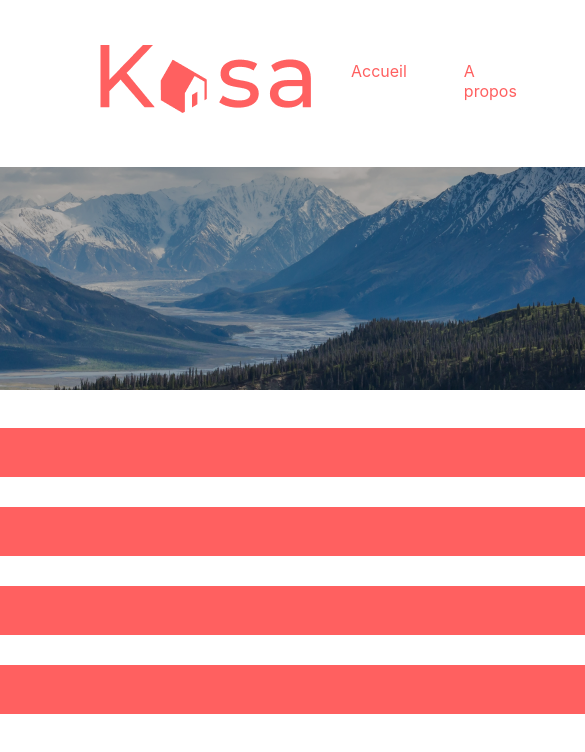
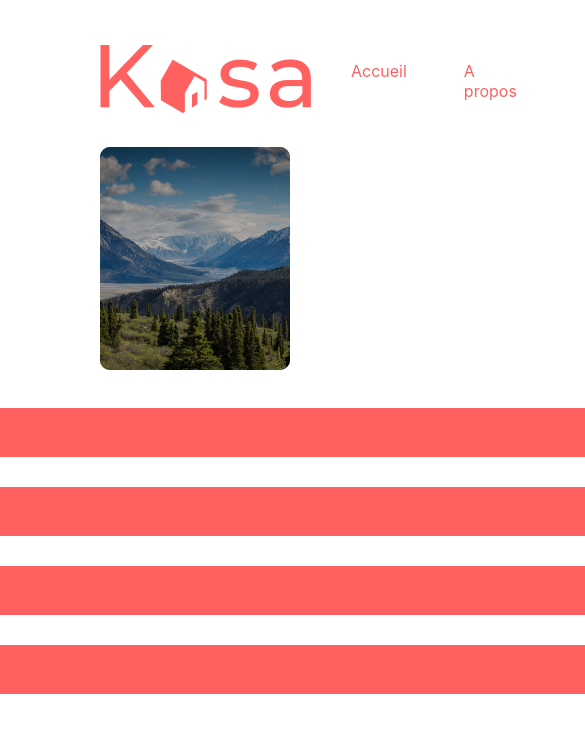
Before and after one commit to Elsuen0/Kasa, a React (Create React App) app: page /about in a window 390 px wide. Shown: the top 752 px of the page, 585 px wide, since content can reach past the window. Built offline with nearby package versions, Linux system fonts and the light colour scheme.

Commit message:
Update _topbackground.scss
Mise à jour du responsive pour les écrans entre 279px et 1439px

```diff
--- a/src/style/components/_topbackground.scss
+++ b/src/style/components/_topbackground.scss
@@ -33,10 +33,10 @@
     margin-bottom: 38px;
 }
 
-@media screen and (max-width: 375px) {
+@media screen and (min-width:279px) and (max-width: 1439px) {
     .topBackground {
         height: 111px;
-        width: 335px;
+        width: 100%;
 
         border-radius: 10px;
         position: relative;
@@ -53,4 +53,8 @@
             left: 16px;
         }
     }
+
+    .topBackground_about {
+        height: 223px;
+    }
 }
```
